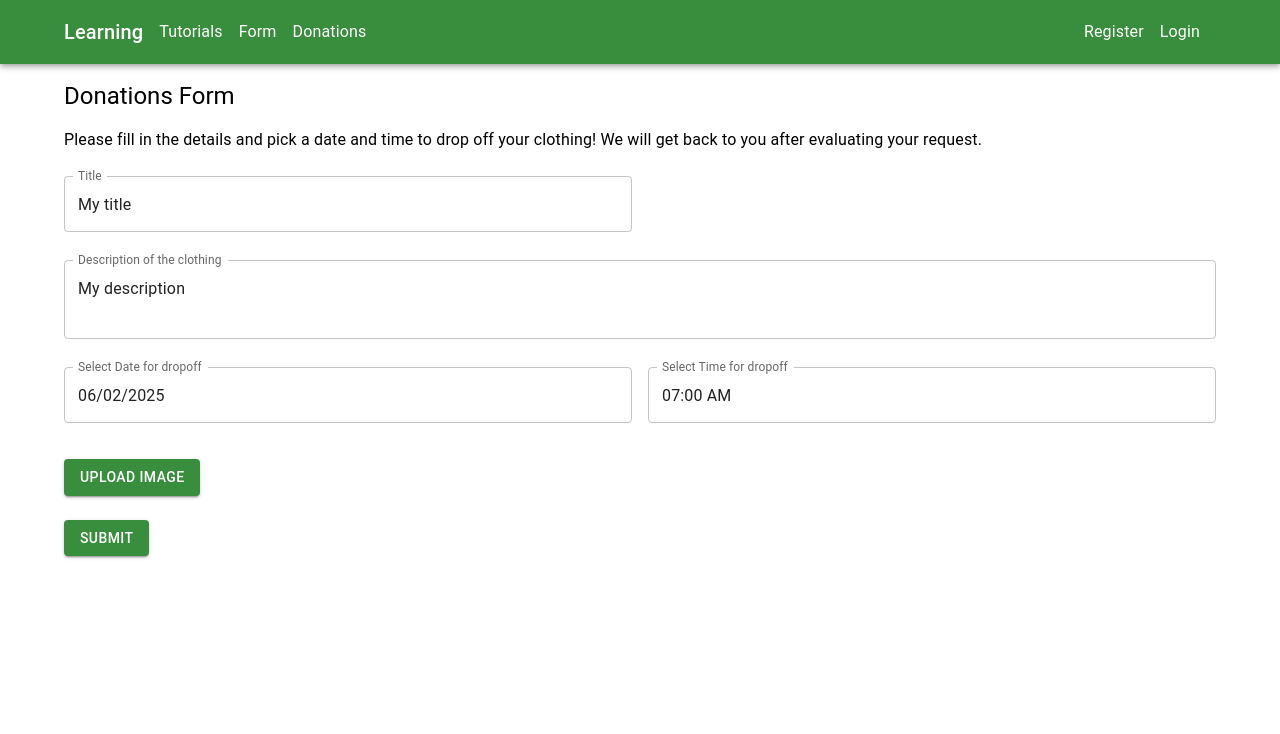
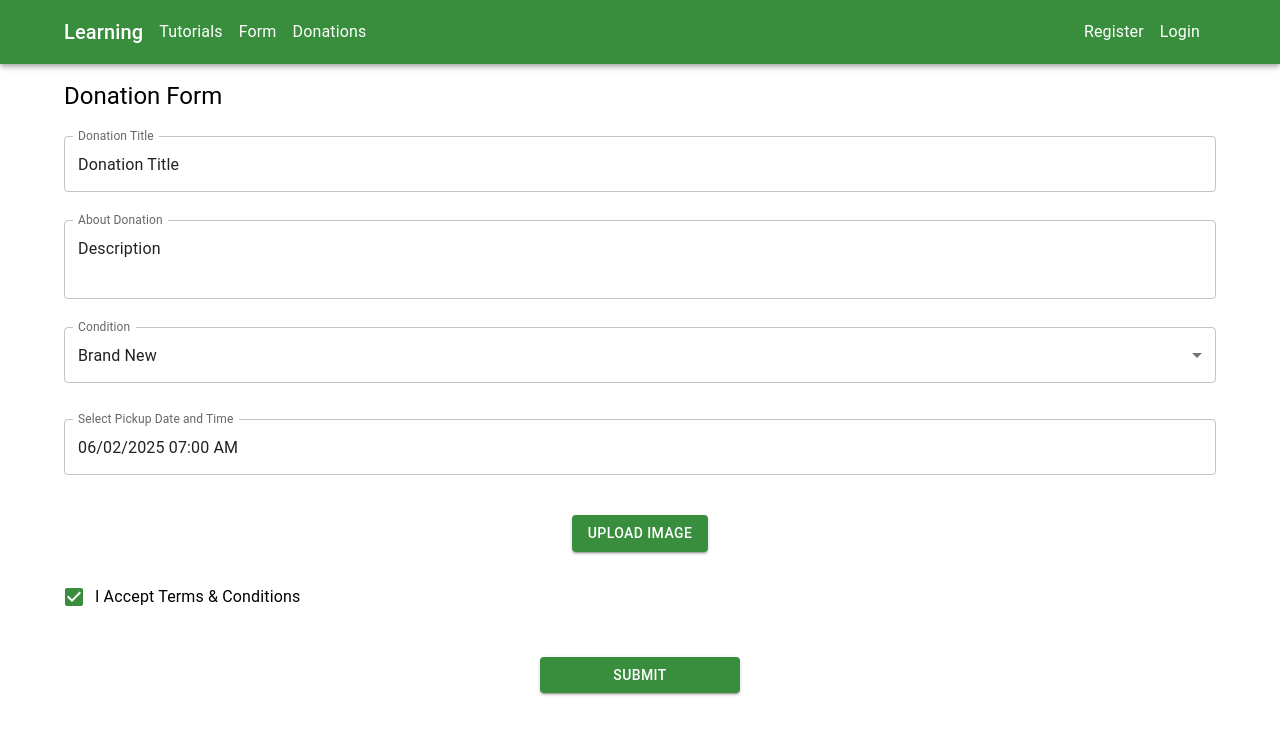
Before and after one commit to jambupink/EDP_FrontEnd, a React (Vite) app in the folder Frontend/learning-react-app/: page /donations in a window 1280 px wide. Shown: the top 734 px of the page. Built offline with nearby package versions, Linux system fonts and the light colour scheme.

Commit message:
donation form with delete image

```diff
--- a/Frontend/learning-react-app/src/pages/Donations.jsx
+++ b/Frontend/learning-react-app/src/pages/Donations.jsx
@@ -1,7 +1,6 @@
 import React, { useState } from 'react';
-import { Box, Typography, TextField, Button } from '@mui/material';
-import { Grid } from '@mui/material';
-import { FormControl, InputLabel, FormHelperText, Select, MenuItem } from '@mui/material';
+import { Box, Typography, TextField, Button, Grid } from '@mui/material';
+import { FormControl, FormHelperText } from '@mui/material';
 import { Checkbox, FormControlLabel } from '@mui/material';
 import { useFormik } from 'formik';
 import * as yup from 'yup';
@@ -9,24 +8,21 @@ import dayjs from 'dayjs';
 import http from '../http';
 import { ToastContainer, toast } from 'react-toastify';
 import 'react-toastify/dist/ReactToastify.css';
+// npm install @mui/x-date-pickers
 import { AdapterDayjs } from '@mui/x-date-pickers/AdapterDayjs';
 import { LocalizationProvider } from '@mui/x-date-pickers/LocalizationProvider';
-import { DatePicker } from '@mui/x-date-pickers/DatePicker';
-import { TimePicker } from '@mui/x-date-pickers/TimePicker';
+import { DateTimePicker } from '@mui/x-date-pickers/DateTimePicker';
 
-function Donations() {
+function Donation() {
     const [imageFile, setImageFile] = useState(null);
 
     const formik = useFormik({
         initialValues: {
-            title: 'My title',
-            description: 'My description',
-            price: 0,
-            option: 'A',
-            date: dayjs().add(1, 'day'),
-            time: dayjs().minute(0),
-            condition: '',
+            title: 'Donation Title',
+            description: 'Description',
+            donationDateTime: dayjs().add(1, 'day').minute(0),
             tnc: true,
+            condition: 'brand new',
         },
         validationSchema: yup.object({
             title: yup.string().trim()
@@ -37,11 +33,7 @@ function Donations() {
                 .min(3, 'Description must be at least 3 characters')
                 .max(500, 'Description must be at most 500 characters')
                 .required('Description is required'),
-            price: yup.number().min(0).required('Price is required'),
-            option: yup.string().required('Option is required'),
-            date: yup.date().typeError('Invalid date').required('Date is required'),
-            time: yup.date().typeError('Invalid time').required('Time is required'),
-            condition: yup.string().required('Condition is required'),
+            donationDateTime: yup.date().typeError('Invalid date time').required('Date Time is required'),
             tnc: yup.boolean().oneOf([true], 'Accept Terms & Conditions is required'),
         }),
         onSubmit: (data) => {
@@ -51,11 +43,16 @@ function Donations() {
             let dataToSubmit = { ...data };
             dataToSubmit.title = data.title.trim();
             dataToSubmit.description = data.description.trim();
-            dataToSubmit.date = data.date.format('YYYY-MM-DD');
-            dataToSubmit.time = data.time.format('HH:mm');
+            dataToSubmit.donationDateTime = data.donationDateTime.format('YYYY-MM-DD HH:mm:ss');
+            dataToSubmit.condition = data.condition.trim();
             console.log(dataToSubmit);
-            toast.success('Form submitted successfully');
-        },
+
+            http.post("/donate", dataToSubmit)
+                .then((res) => {
+                    console.log(res.data);
+                    toast.success(`Donation form submitted successfully. Reference = ${res.data.id}`);
+                });
+        }
     });
 
     const onFileChange = (e) => {
@@ -70,8 +67,8 @@ function Donations() {
             formData.append('file', file);
             http.post('/file/upload', formData, {
                 headers: {
-                    'Content-Type': 'multipart/form-data',
-                },
+                    'Content-Type': 'multipart/form-data'
+                }
             })
                 .then((res) => {
                     setImageFile(res.data.filename);
@@ -82,28 +79,33 @@ function Donations() {
         }
     };
 
-    const onDeleteImage = () => {
-        setImageFile(null);
-        toast.info('Image deleted successfully');
+    const deleteImage = () => {
+        if (imageFile) {
+            http.delete(`/file/${imageFile}`)
+                .then(() => {
+                    setImageFile(null);
+                    toast.success('Image deleted successfully');
+                })
+                .catch((error) => {
+                    console.error(error.response || error.message);
+                    toast.error('Failed to delete image');
+                });
+        }
     };
 
     return (
         <Box>
             <Typography variant="h5" sx={{ my: 2 }}>
-                Donations Form
-            </Typography>
-            <Typography variant="body1" sx={{ mb: 2 }}>
-                Please fill in the details and pick a date and time to drop off your clothing!
-                We will get back to you after evaluating your request.
+                Donation Form
             </Typography>
             <Box component="form" onSubmit={formik.handleSubmit}>
                 <Grid container spacing={2}>
-                    <Grid item xs={12} md={6}>
+                    <Grid item xs={12}>
                         <TextField
                             fullWidth
                             margin="dense"
                             autoComplete="off"
-                            label="Title"
+                            label="Donation Title"
                             name="title"
                             value={formik.values.title}
                             onChange={formik.handleChange}
@@ -119,7 +121,7 @@ function Donations() {
                             autoComplete="off"
                             multiline
                             minRows={2}
-                            label="Description of the clothing"
+                            label="About Donation"
                             name="description"
                             value={formik.values.description}
                             onChange={formik.handleChange}
@@ -128,39 +130,46 @@ function Donations() {
                             helperText={formik.touched.description && formik.errors.description}
                         />
                     </Grid>
-                    <Grid item xs={12} md={6}>
+                    <Grid item xs={12}>
+                        <FormControl fullWidth margin="dense" error={formik.touched.condition && Boolean(formik.errors.condition)}>
+                            <TextField
+                                fullWidth
+                                select
+                                label="Condition"
+                                name="condition"
+                                value={formik.values.condition}
+                                onChange={formik.handleChange}
+                                onBlur={formik.handleBlur}
+                                SelectProps={{
+                                    native: true,
+                                }}
+                                error={formik.touched.condition && Boolean(formik.errors.condition)}
+                                helperText={formik.touched.condition && formik.errors.condition}
+                            >
+                                <option value="brand new">Brand New</option>
+                                <option value="like new">Like New</option>
+                                <option value="lightly used">Lightly Used</option>
+                                <option value="well used">Well Used</option>
+                                <option value="heavily used">Heavily Used</option>
+                            </TextField>
+                        </FormControl>
+                    </Grid>
+                    <Grid item xs={12}>
                         <FormControl fullWidth margin="dense">
                             <LocalizationProvider dateAdapter={AdapterDayjs}>
-                                <DatePicker
-                                    format="DD/MM/YYYY"
-                                    label="Select Date for dropoff"
-                                    name="date"
-                                    value={formik.values.date}
-                                    onChange={(date) => formik.setFieldValue('date', date)}
-                                    onBlur={() => formik.setFieldTouched('date', true)}
+                                <DateTimePicker
+                                    format="DD/MM/YYYY hh:mm A"
+                                    label="Select Pickup Date and Time"
+                                    name="donationDateTime"
+                                    value={formik.values.donationDateTime}
+                                    onChange={(datetime) => formik.setFieldValue('donationDateTime', datetime)}
+                                    onBlur={() => formik.setFieldTouched('donationDateTime', true)}
                                     slotProps={{
                                         textField: {
-                                            error: formik.touched.date && Boolean(formik.errors.date),
-                                            helperText: formik.touched.date && formik.errors.date,
-                                        },
-                                    }}
-                                />
-                            </LocalizationProvider>
-                        </FormControl>
-                    </Grid>
-                    <Grid item xs={12} md={6}>
-                        <FormControl fullWidth margin="dense">
-                            <LocalizationProvider dateAdapter={AdapterDayjs}>
-                                <TimePicker
-                                    label="Select Time for dropoff"
-                                    name="time"
-                                    value={formik.values.time}
-                                    onChange={(time) => formik.setFieldValue('time', time)}
-                                    onBlur={() => formik.setFieldTouched('time', true)}
-                                    slotProps={{
-                                        textField: {
-                                            error: formik.touched.time && Boolean(formik.errors.time),
-                                            helperText: formik.touched.time && formik.errors.time,
+                                            error: formik.touched.donationDateTime && Boolean(formik.errors.donationDateTime),
+                                            helperText: formik.touched.donationDateTime && formik.errors.donationDateTime,
+                                            fullWidth: true,
+                                            margin: "dense"
                                         },
                                     }}
                                 />
@@ -168,27 +177,61 @@ function Donations() {
                         </FormControl>
                     </Grid>
                     <Grid item xs={12}>
-                        <Box sx={{ display: 'flex', flexDirection: 'column', alignItems: 'flex-start', mt: 2 }}>
+                        <Box sx={{ textAlign: 'center', mt: 2 }}>
                             <Button variant="contained" component="label">
                                 Upload Image
                                 <input hidden accept="image/*" type="file" onChange={onFileChange} />
                             </Button>
                             {imageFile && (
-                                <Box sx={{ mt: 2, display: 'flex', flexDirection: 'column', alignItems: 'flex-start' }}>
+                                <Box sx={{ mt: 2 }}>
                                     <img
-                                        alt="uploaded"
+                                        alt="donation"
                                         src={`${import.meta.env.VITE_FILE_BASE_URL}${imageFile}`}
-                                        style={{ maxWidth: '100px', maxHeight: '100px', marginBottom: '8px' }}
+                                        style={{ maxWidth: '100%', maxHeight: '200px', objectFit: 'contain' }}
                                     />
-                                    <Button variant="outlined" color="error" onClick={onDeleteImage}>
-                                        Delete Image
-                                    </Button>
+                                    <Box sx={{ textAlign: 'center', mt: 1 }}>
+                                        <Button
+                                            variant="outlined"
+                                            color="error"
+                                            onClick={deleteImage}
+                                        >
+                                            Delete Image
+                                        </Button>
+                                    </Box>
                                 </Box>
                             )}
-                            <Button variant="contained" type="submit" sx={{ mt: 3 }}>
-                                Submit
-                            </Button>
                         </Box>
+                    </Grid>
+                    <Grid item xs={12}>
+                        <FormControl fullWidth margin="dense" error={formik.touched.tnc && Boolean(formik.errors.tnc)}>
+                            <FormControlLabel
+                                control={
+                                    <Checkbox
+                                        name="tnc"
+                                        checked={formik.values.tnc}
+                                        onChange={formik.handleChange}
+                                        onBlur={formik.handleBlur}
+                                    />
+                                }
+                                label="I Accept Terms & Conditions"
+                            />
+                            <FormHelperText>{formik.touched.tnc && formik.errors.tnc}</FormHelperText>
+                        </FormControl>
+                    </Grid>
+                    <Grid item xs={12}>
+                        <Button
+                            variant="contained"
+                            type="submit"
+                            sx={{
+                                width: '200px',
+                                margin: '0 auto',
+                                display: 'block',
+                                mt: 2,
+                                mb: 4,
+                            }}
+                        >
+                            Submit
+                        </Button>
                     </Grid>
                 </Grid>
             </Box>
@@ -197,4 +240,4 @@ function Donations() {
     );
 }
 
-export default Donations;
+export default Donation;
```
